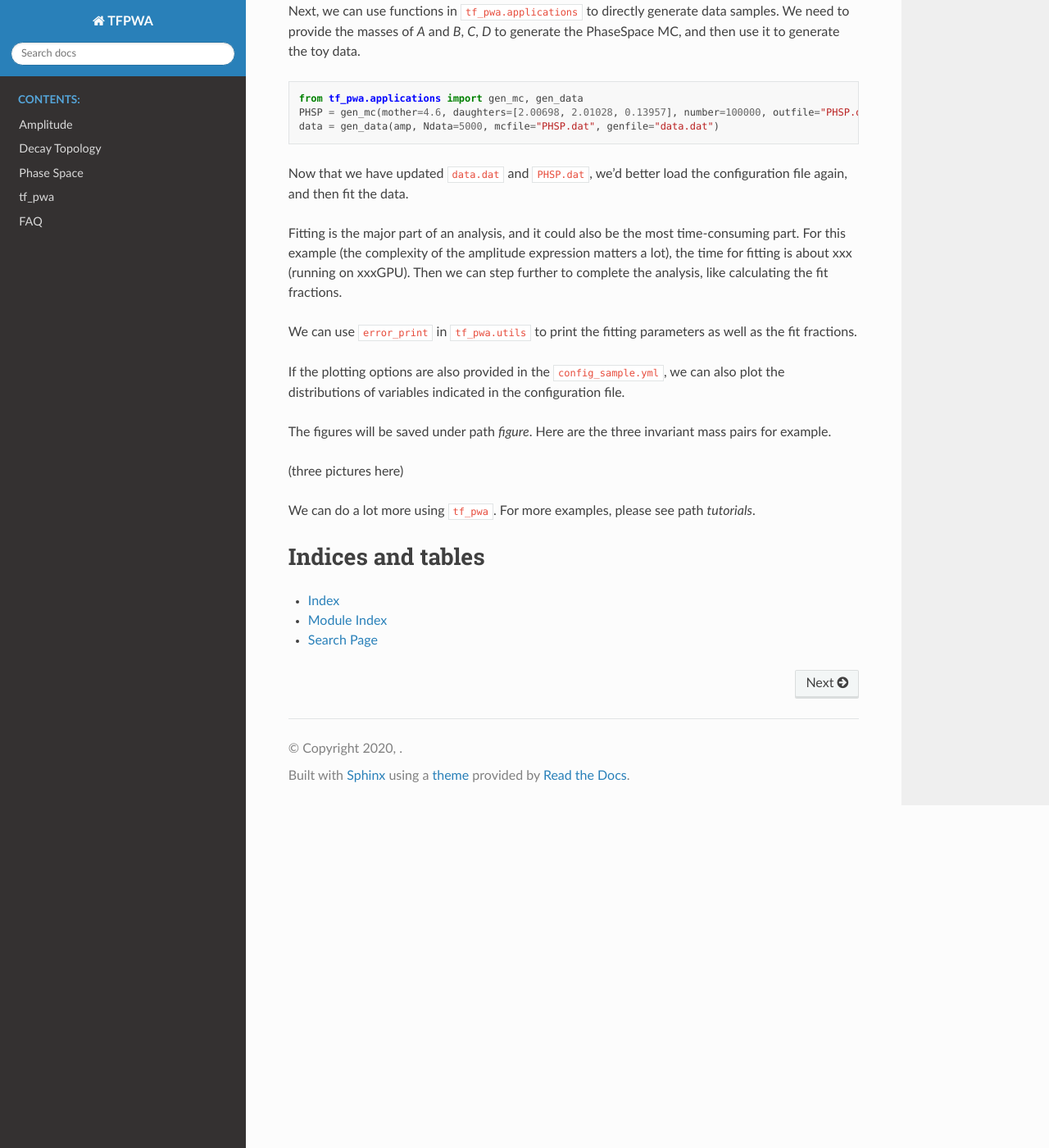
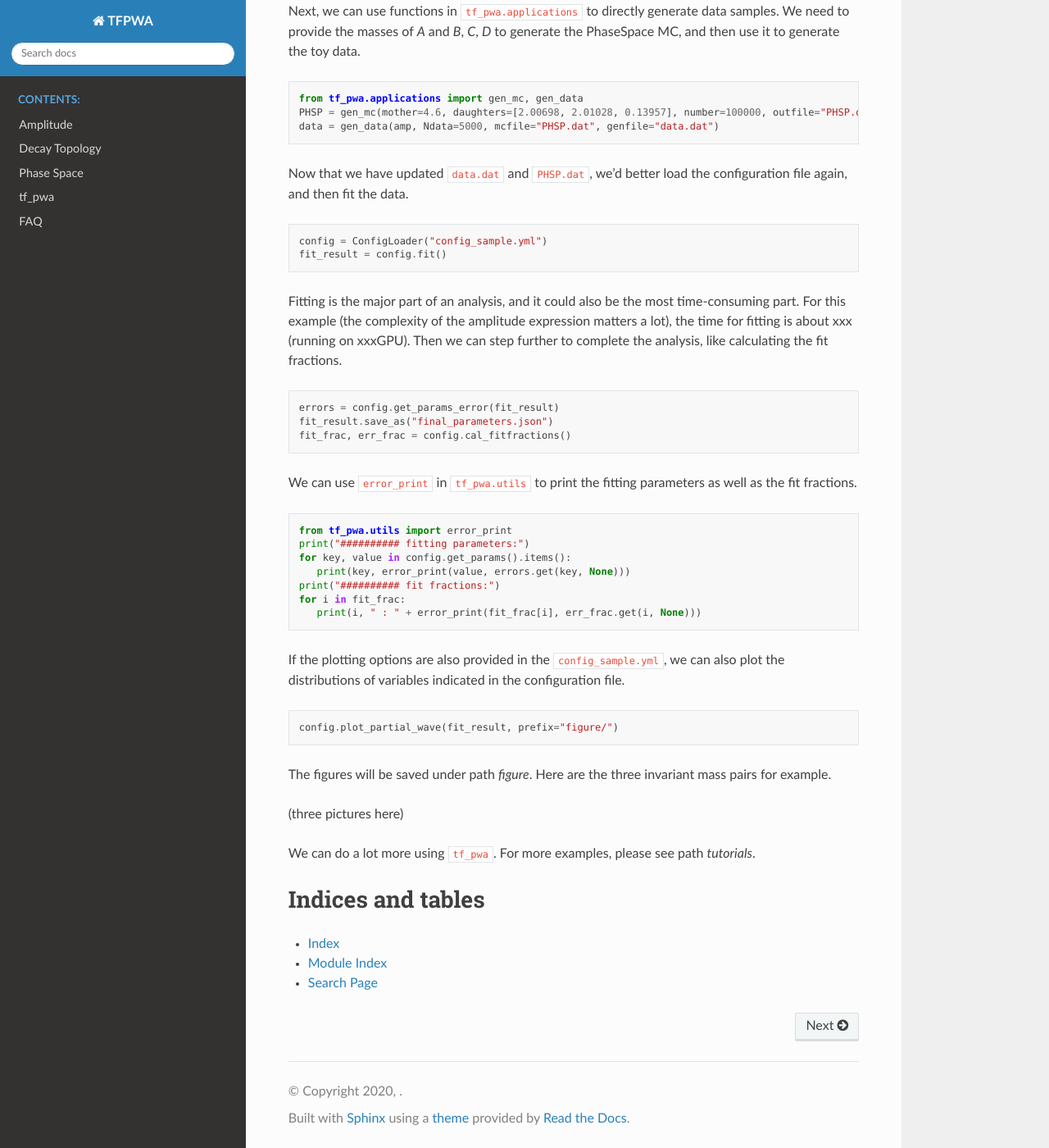
Before and after one commit to jiangyi15/tf-pwa, a Sphinx documentation site: the page built from docs/index.rst, in a window 1280 px wide and 1400 px high, scrolled down 1066 px. Shown: the whole window at 82% size. Built offline with Sphinx 7.4.7 and the Read the Docs theme 2.0.0, drawn with Linux system fonts in a browser that asks for light colours.

Commit message:
update index.rst

```diff
--- a/docs/index.rst
+++ b/docs/index.rst
@@ -48,6 +48,7 @@ Now that we have updated ``data.dat`` and ``PHSP.dat``, we'd better load the con
 and then fit the data.
 
 .. code-block:: python
+
    config = ConfigLoader("config_sample.yml")
    fit_result = config.fit()
 
@@ -56,6 +57,7 @@ For this example (the complexity of the amplitude expression matters a lot), the
 Then we can step further to complete the analysis, like calculating the fit fractions.
 
 .. code-block:: python
+
    errors = config.get_params_error(fit_result)
    fit_result.save_as("final_parameters.json")
    fit_frac, err_frac = config.cal_fitfractions()
@@ -63,6 +65,8 @@ Then we can step further to complete the analysis, like calculating the fit frac
 We can use ``error_print`` in ``tf_pwa.utils`` to print the fitting parameters as well as the fit fractions.
 
 .. code-block:: python
+
+   from tf_pwa.utils import error_print
    print("########## fitting parameters:")
    for key, value in config.get_params().items():
       print(key, error_print(value, errors.get(key, None)))
@@ -74,6 +78,7 @@ If the plotting options are also provided in the ``config_sample.yml``,
 we can also plot the distributions of variables indicated in the configuration file.
 
 .. code-block:: python
+
    config.plot_partial_wave(fit_result, prefix="figure/")
 
 The figures will be saved under path `figure`. Here are the three invariant mass pairs for example.
```
